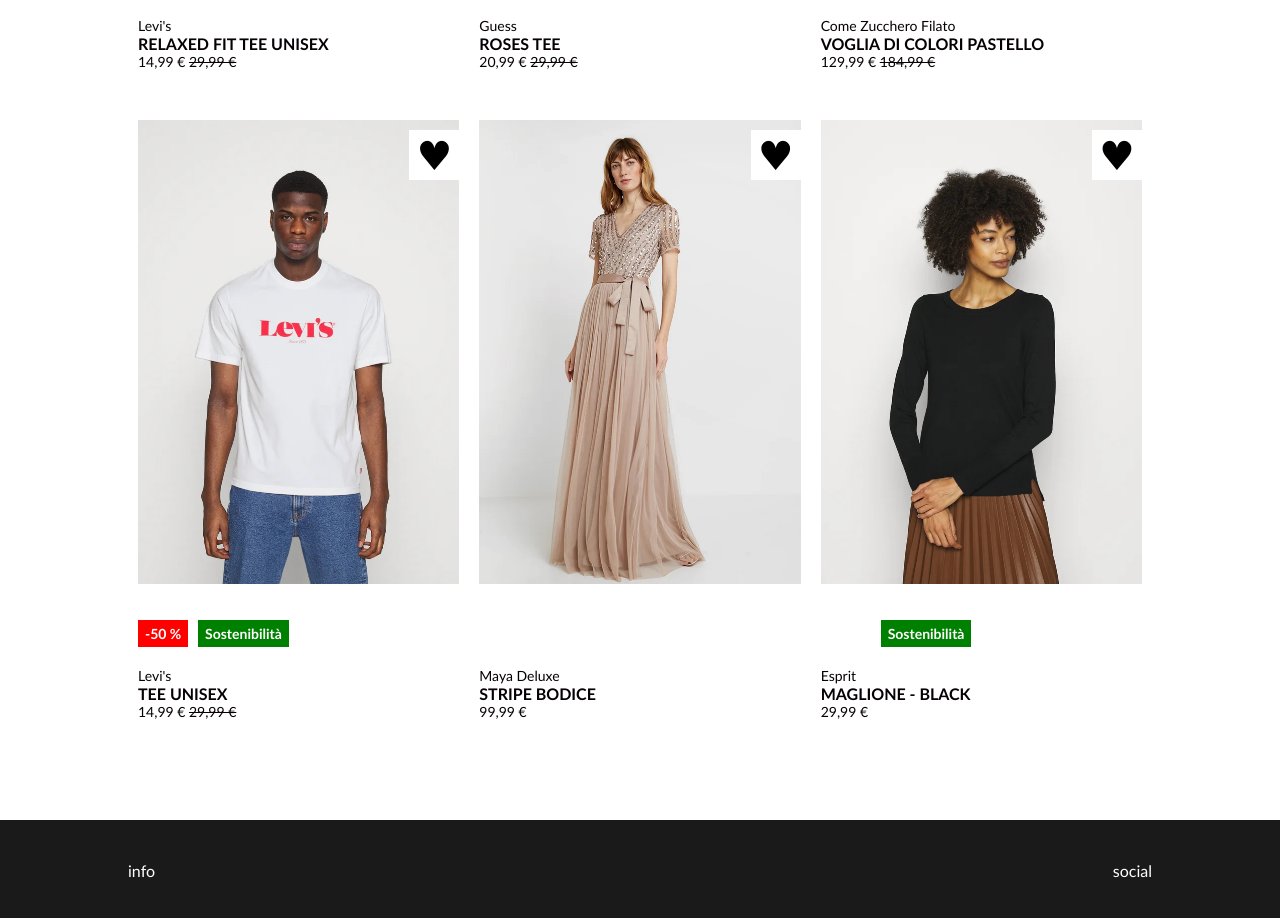
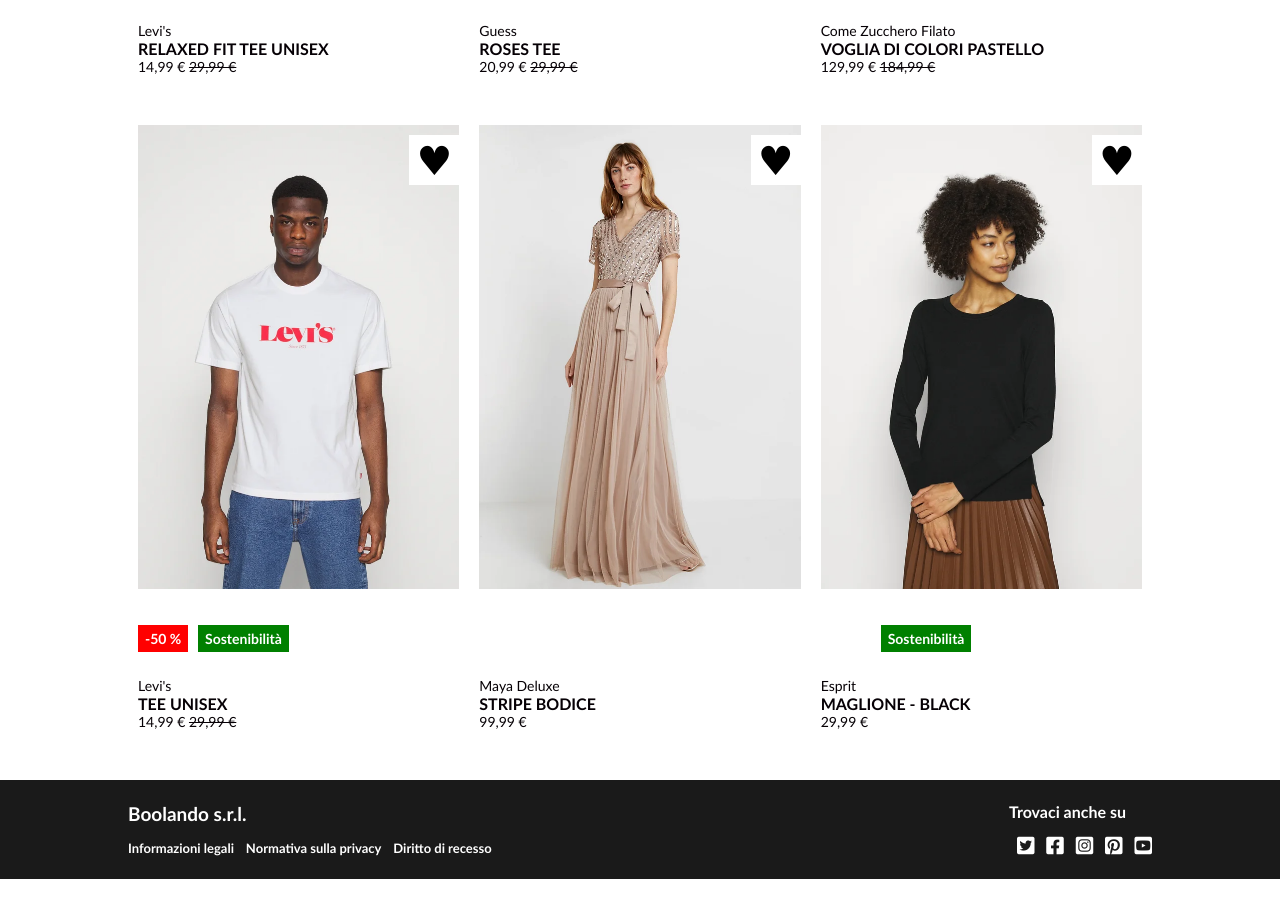
Before and after one commit to DanieleSpuria/html-css-boolando, a plain HTML site: page index.html in a window 1280 px wide. Shown: the part 660-1578 px from the top of the page. After the commit the page ends 1540 px from the top, so only its background shows below. Drawn offline with Linux system fonts and the light colour scheme.

Commit message:
[change] footer

```diff
--- a/assets/css/style.css
+++ b/assets/css/style.css
@@ -15,6 +15,10 @@
 
 img{
   width: 100%;
+}
+
+span{
+  display: block;
 }
 
 .container{
@@ -37,8 +41,36 @@
   font-weight: 800;
 }
 
-.py{
-  padding: 50px 0;
+.square.discount{
+  left: 0;
+  background-color: #ff0000;
+}
+
+.square.sustainability{
+  left: 60px;
+  background-color: #008000;
+}
+
+.heart{
+  display: block;
+  position: absolute;
+  top: 10px;
+  right: 0;
+  width: 50px;
+  text-align: center;
+  line-height: 50px;
+  font-size: 40px;
+  color: black;
+  background-color: white;
+  cursor: pointer;
+}
+
+.heart span:hover{
+  color: red;
+}
+
+.pyt{
+  padding-top: 50px;
 }
 
 .py2{
@@ -48,6 +80,10 @@
 
 .myb{
   margin-bottom: 50px;
+}
+
+.myb2{
+  margin-bottom: 12px;
 }
 
 .mxr{
@@ -105,7 +141,7 @@
 .col{
   float: left;
   width: calc(100% / 3);
-  height: 600px;
+  height: 605px;
 }
 
 .card{
@@ -133,7 +169,6 @@
 }
 
 .text span{
-  display: block;
   color: #060005;
 }
 
@@ -158,33 +193,6 @@
   display: inline-block;
 }
 
-.square.discount{
-  left: 0;
-  background-color: #ff0000;
-}
-
-.square.sustainability{
-  left: 60px;
-  background-color: #008000;
-}
-
-.heart{
-  display: block;
-  position: absolute;
-  top: 10px;
-  right: 0;
-  width: 50px;
-  text-align: center;
-  line-height: 50px;
-  font-size: 40px;
-  color: black;
-  background-color: white;
-  cursor: pointer;
-}
-
-.heart span:hover{
-  color: red;
-}
 
 
 
@@ -193,10 +201,28 @@
   display: flex;
   align-items: center;
   height: 100px;
+  font-weight: 800;
   background-color: #1a1a1a;
+  border-bottom: 1px solid #ffffff;
 }
 
 footer .container{
   display: flex;
   justify-content: space-between;
 }
+
+.info span{
+  font-size: 19px;
+}
+
+.info a, .social a{
+  color: #ffffff;
+}
+
+.info a{
+  font-size: 13px;
+}
+
+.social a{
+  font-size: 20px;
+}
--- a/index.html
+++ b/index.html
@@ -36,8 +36,10 @@
 
 
 
+
+    <!-- CARD -->
     <main>
-      <div class="container clearfix py">
+      <div class="container clearfix pyt">
         <div class="col myb py2">
           <div class="card">
             <img src="assets/img/1.webp" alt="1">
@@ -46,7 +48,7 @@
             <div class="text">
               <a href="#">
                 <span>
-                Levi's
+                  Levi's
                </span>
 
                 <span>
@@ -84,7 +86,7 @@
             <div class="text">
               <a href="#">
                 <span>
-                Guess
+                  Guess
                </span>
 
                 <span>
@@ -118,7 +120,7 @@
             <div class="text">
               <a href="#">
                 <span>
-                Come Zucchero Filato
+                  Come Zucchero Filato
                </span>
 
                 <span>
@@ -244,14 +246,28 @@
         </div>
       </div>
     </main>
+    <!-- CARD -->
+
 
 
 
     <footer>
       <div class="container">
-        <div class="info">info</div>
+        <div class="info">
+          <span class="myb2">Boolando s.r.l.</span>
+          <a class="mxr" href="#">Informazioni legali</a>
+          <a class="mxr" href="#">Normativa sulla privacy</a>
+          <a class="mxr" href="#">Diritto di recesso</a>
+        </div>
 
-        <div class="social">social</div>
+        <div class="social">
+          <span class="myb2">Trovaci anche su</span>
+          <a class="mxl" href="#"><i class="fa-brands fa-square-twitter"></i></a>
+          <a class="mxl" href="#"><i class="fa-brands fa-square-facebook"></i></a>
+          <a class="mxl" href="#"><i class="fa-brands fa-square-instagram"></i></a>
+          <a class="mxl" href="#"><i class="fa-brands fa-square-pinterest"></i></a>
+          <a class="mxl" href="#"><i class="fa-brands fa-square-youtube"></i></a>
+        </div>
       </div>
     </footer>
   </body>
```
